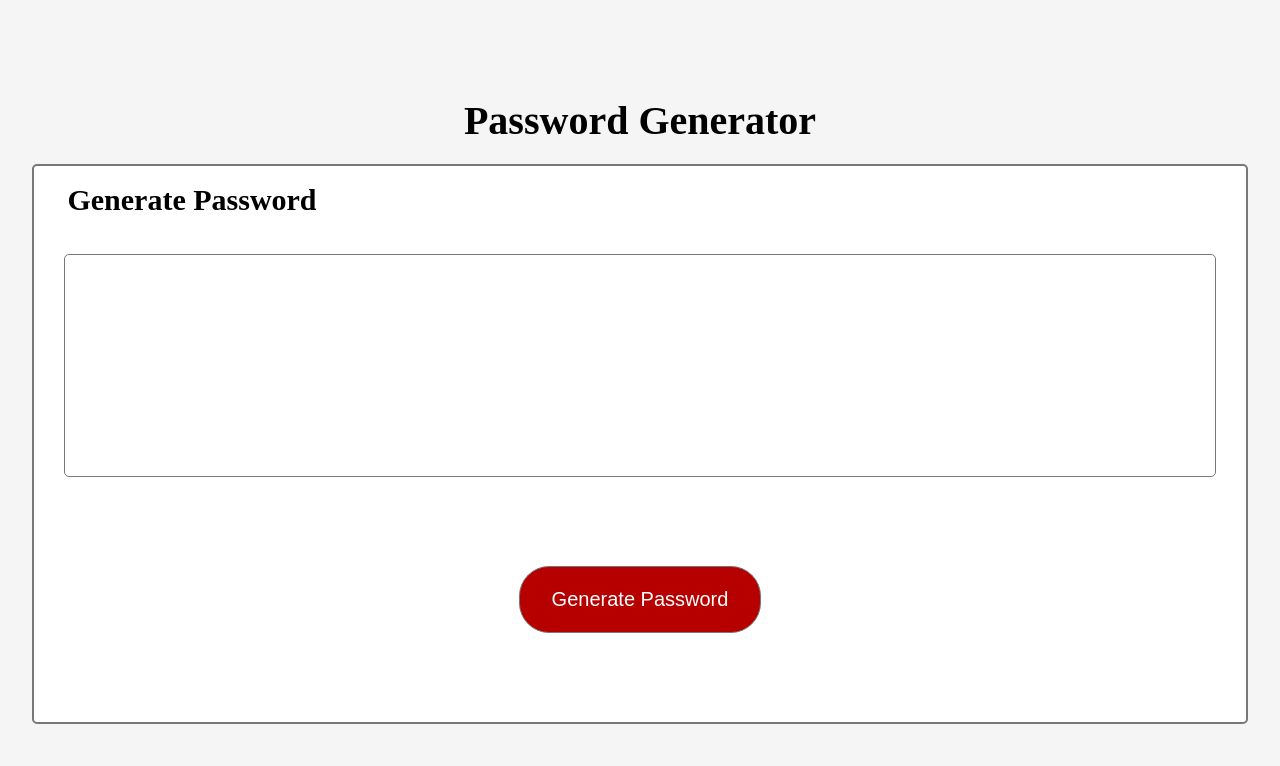
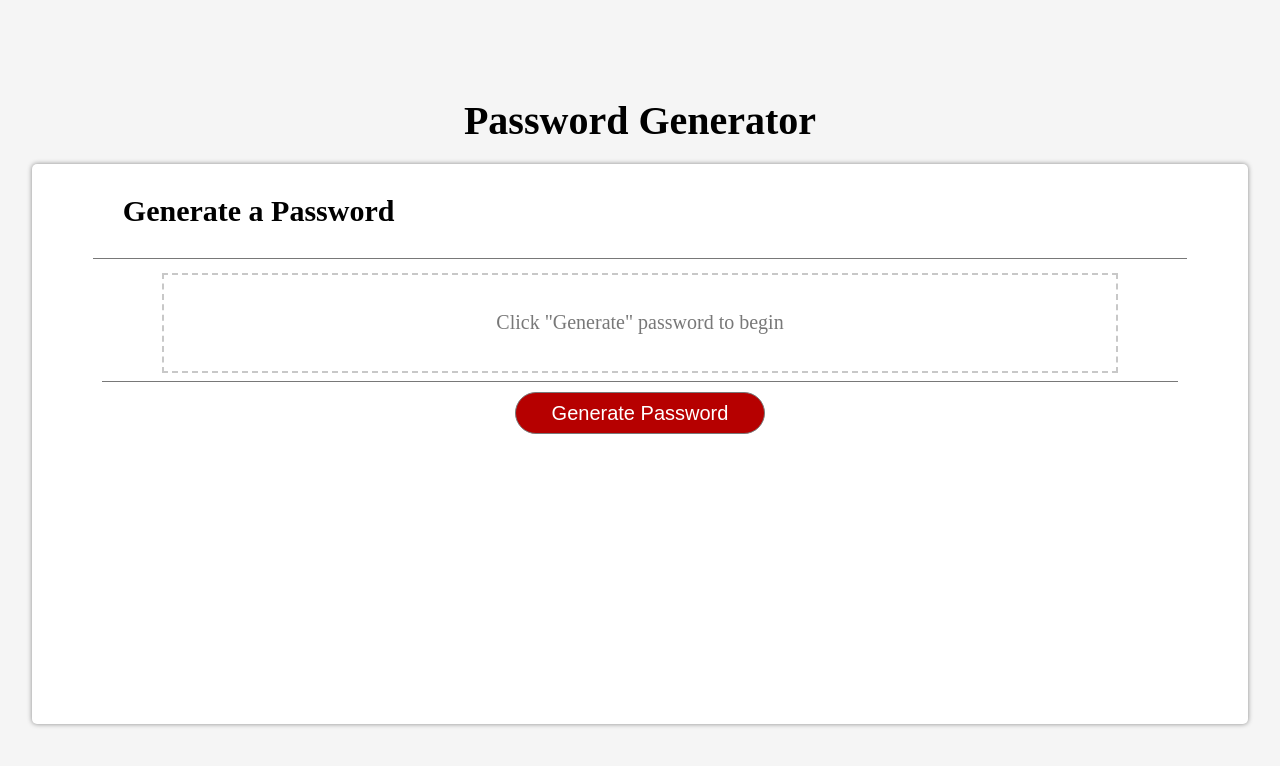
Before and after one commit to XelaukDain/Password-Generator, a plain HTML site: page index.html in a window 1280 px wide. Drawn offline with Linux system fonts and the light colour scheme.

Commit message:
Complete HTHML index file and CSS style sheet for this project

```diff
--- a/assets/style.css
+++ b/assets/style.css
@@ -5,7 +5,21 @@
     box-sizing: border-box;
 }
 
-#box {
+.border-top {
+    border-top: 1px solid #787878;
+    width: 90%;
+    margin: 0 auto;
+    padding: 10px;
+}
+
+.border-bottom {
+    border-bottom: 1px solid #787878;
+    width: 90%;
+    margin: 0 auto;
+    padding: 10px;
+}
+
+#main {
     width: 100%;
     height: 100vh;
     background-color: #f5f5f5;
@@ -15,36 +29,65 @@
     align-items: center;
 }
 
+#box {
+    width: 95%;
+    height: 70%;
+    background-color: #ffffff;
+    border-radius: 5px;
+    box-shadow: 0px 0px 5px 0px rgba(0,0,0,0.45);
+    display: flex;
+    flex-direction: column;
+}
+
+#box h1 {
+    padding: 20px;
+    text-align: left;
+}
+
+
 #title {
     padding: 20px;
 }
 
 #password-generator {
-    width: 95%;
-    height: 70%;
-    background-color: #ffffff;
-    border-radius: 5px;
-    border: 2px solid #787878;
-    border-color: #787878;
+    width: 100%;
+    height: 200px;
+    padding: 10px;
     display: flex;
     flex-direction: column;
-    justify-content: space-evenly;
+    justify-content: space-around;
     align-items: center;
 }
 
+#password {
+    width: 80%;
+    height: 100px;
+    font-size: 20px;
+    color: #787878;
+    padding: 30px;
+    border: 2px;
+    border-style: dashed;
+    border-color: rgba(146, 146, 146, 0.5);
+    text-align: center;
+    align-content: center;
+}
+
 #box button {
-    width: 20%;
-    height: 12%;
+    display: flex;
+    width: 250px;
+    height: 40px;
+    padding: 20px;
+    margin: 0 auto;
     background-color: #b60000;
     border-radius: 30px;
     border: 1px solid #787878;
     border-color: #787878;
     color: #ffffff;
     font-size: 20px;
-    display: flex;
-    flex-direction: column;
-    justify-content: space-evenly;
+    justify-content: center;
     align-items: center;
+    margin: 0 auto;
+
 }
 
 #box button:hover {
@@ -55,6 +98,7 @@
 #box input {
     width: 95%;
     height: 40%;
+    padding: 20px;
     border-radius: 5px;
     border: 1px solid #787878;
     border-color: #787878;
@@ -67,10 +111,7 @@
 
 }
 
-#password-generator h1{
+#box h1{
     font-size: 30px;
-    position: absolute;
-    top: 25%;
-    left: 15%;
-    transform: translate(-50%, -50%);
+
 }
--- a/index.html
+++ b/index.html
@@ -2,23 +2,27 @@
 <html>
 <head>
     <title>Password Generator</title>
-    <script>
-        function generatePassword() {
-            // Add your password generation logic here
-        }
-    </script>
     <link rel="stylesheet" href="assets/style.css">
 </head>
 <body>
-    <section id="box">
+    <section id="main">
         <div id="title">
             <h1>Password Generator</h1>
         </div>
-        <section id="password-generator">
-            <h1>Generate Password</h1>
-            <input type="text" id="password" readonly>
-            <button onclick="generatePassword()">Generate Password</button>
-        </section>
+        <div id="box">
+            <div class="border-bottom">
+                <h1>Generate a Password</h1>
+            </div>
+            <section id="password-generator">
+                <div type="text" id="password">
+                    <p id="state">Click "Generate" password to begin</p>
+                </div>
+                <div class="border-top">
+                    <button>Generate Password</button>
+                </div>
+
+            </section>
+        </div>
     </section>
 </body>
 </html>
```
Also changed, not shown: assets/script.js (added).
